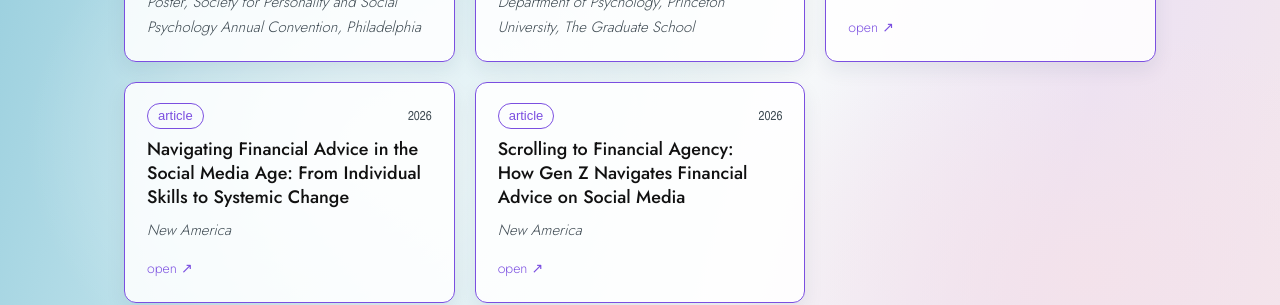
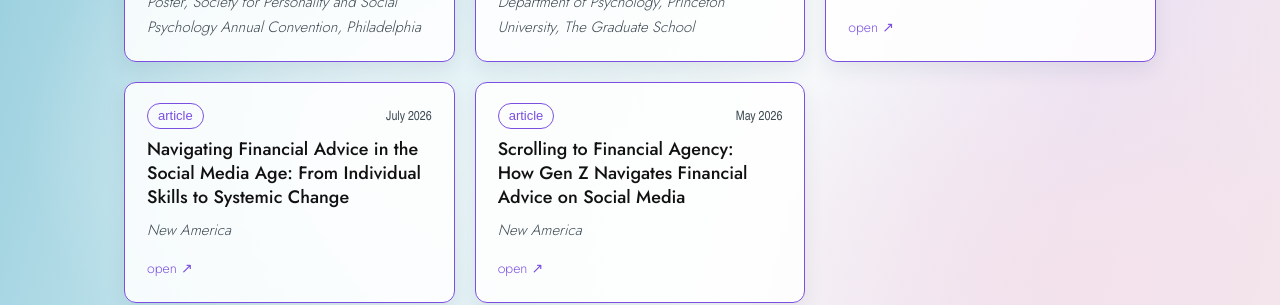
Before and after one commit to gracielleli/gracielleli.github.io, a Jekyll site: the page built from news.html, in a window 1280 px wide. Shown: the part 487-792 px from the top of the page. Built offline with Jekyll 4.4.1, drawn with Linux system fonts in a browser that asks for light colours; some web fonts are replaced.

Commit message:
Update featured.yml

```diff
--- a/_data/featured.yml
+++ b/_data/featured.yml
@@ -21,13 +21,13 @@
   link: "https://gradfutures.princeton.edu/news/2026/three-social-impact-fellows-write-articles-new-america-website"
 
 - type: "article"
-  when: "2026"
+  when: "July 2026"
   title: "Navigating Financial Advice in the Social Media Age: From Individual Skills to Systemic Change"
   source: "New America"
   link: "https://www.newamerica.org/insights/navigating-financial-advice-in-the-social-media-age-from-individual-skills-to-systemic-change/"
 
 - type: "article"
-  when: "2026"
+  when: "May 2026"
   title: "Scrolling to Financial Agency: How Gen Z Navigates Financial Advice on Social Media"
   source: "New America"
   link: "https://www.newamerica.org/insights/scrolling-to-financial-agency/"
```
